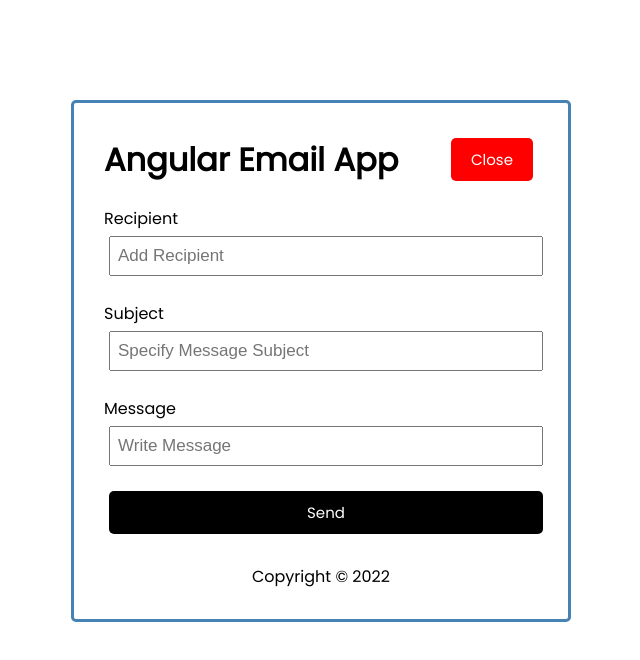
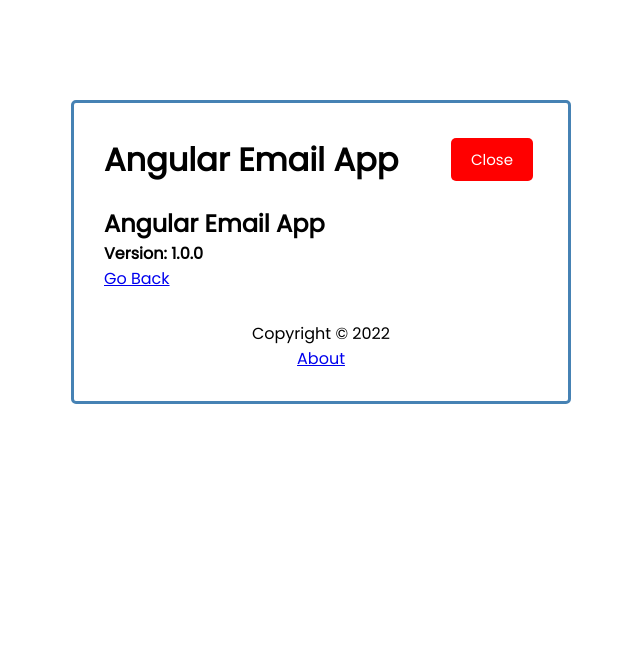
Before and after one commit to kyledavis109/Angular-App, an Angular app: page /about in a window 1280 px wide. Shown: the top 660 px of the page, without its empty margins (319-959 px from the left). Built offline with nearby package versions, Linux system fonts and the light colour scheme.

Commit message:
Added routes.

```diff
--- a/src/app/app.component.html
+++ b/src/app/app.component.html
@@ -1,5 +1,5 @@
 <div class="container">
   <app-header></app-header>
-  <app-email-item></app-email-item>
+  <router-outlet></router-outlet>
   <app-footer></app-footer>
 </div>
--- a/src/app/app.component.ts
+++ b/src/app/app.component.ts
@@ -6,5 +6,5 @@
   styleUrls: ['./app.component.css']
 })
 export class AppComponent {
-  title = 'angular-app';
+  title = 'angular-email-app';
 }
--- a/src/app/app.module.ts
+++ b/src/app/app.module.ts
@@ -1,15 +1,20 @@
 import { NgModule } from '@angular/core';
-// import { NgbModule } from '@ng-bootstrap/ng-bootstrap';
-// import { AppRoutingModule } from './app-routing.module';
 import { BrowserModule } from '@angular/platform-browser';
 import { HttpClientModule } from '@angular/common/http';
 import { FormsModule, ReactiveFormsModule } from '@angular/forms';
+import { RouterModule, Routes } from '@angular/router';
 
 import { AppComponent } from './app.component';
 import { HeaderComponent } from './components/header/header.component';
 import { FooterComponent } from './components/footer/footer.component';
 import { ButtonComponent } from './components/button/button.component';
 import { EmailItemComponent } from './components/email-item/email-item.component';
+import { AboutComponent } from './components/about/about.component';
+
+const appRoutes: Routes = [
+  {path: '', component: EmailItemComponent},
+  {path: 'about', component: AboutComponent}
+]
 
 @NgModule({
   declarations: [
@@ -17,13 +22,15 @@
     HeaderComponent,
     FooterComponent,
     ButtonComponent,
-    EmailItemComponent
+    EmailItemComponent,
+    AboutComponent
   ],
   imports: [
     BrowserModule,
     HttpClientModule,
     FormsModule,
-    ReactiveFormsModule
+    ReactiveFormsModule,
+    RouterModule.forRoot(appRoutes, { enableTracing: true })
   ],
   providers: [],
   bootstrap: [AppComponent]
--- /dev/null
+++ b/src/app/components/about/about.component.html
@@ -0,0 +1,5 @@
+<div>
+    <h2>Angular Email App</h2>
+    <h4>Version: 1.0.0</h4>
+    <a routerLink="/">Go Back</a>
+</div>
--- /dev/null
+++ b/src/app/components/about/about.component.ts
@@ -0,0 +1,15 @@
+import { Component, OnInit } from '@angular/core';
+
+@Component({
+  selector: 'app-about',
+  templateUrl: './about.component.html',
+  styleUrls: ['./about.component.css']
+})
+export class AboutComponent implements OnInit {
+
+  constructor() { }
+
+  ngOnInit(): void {
+  }
+
+}
--- a/src/app/components/footer/footer.component.html
+++ b/src/app/components/footer/footer.component.html
@@ -1,4 +1,4 @@
 <footer>
     <p>Copyright &copy; 2022</p>
-    <!-- <a routerLink="/about">About</a> -->
+    <a routerLink="/about">About</a>
 </footer>
```
Also changed, not shown: src/app/components/about/about.component.css (added), src/styles.css (line endings or trailing spaces), 1 other file (tests, documents, lock files or other folders).
